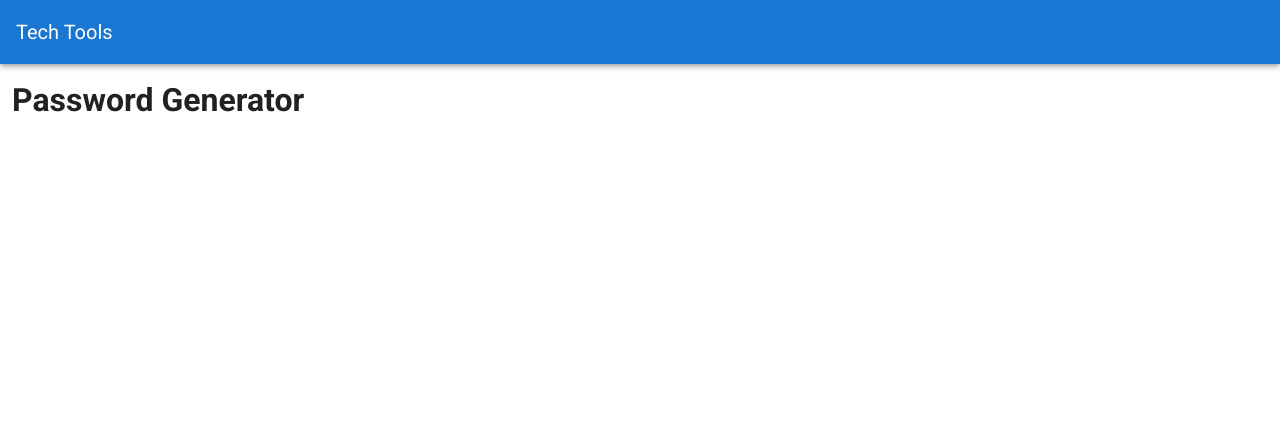
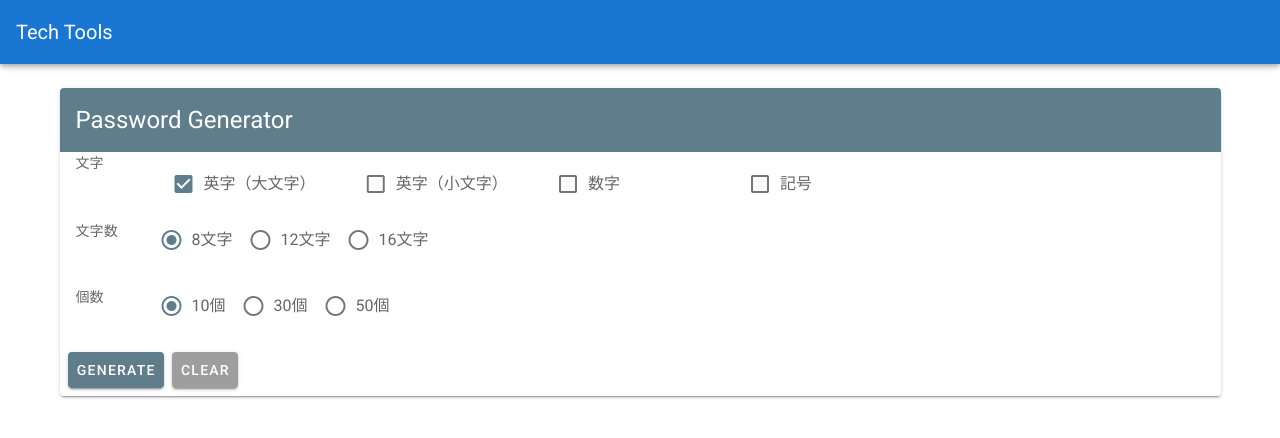
Before and after one commit to yshr10ic/tech-tools, a Vue app in the folder frontend/: page /#/ in a window 1280 px wide. Shown: the top 438 px of the page. Built offline with nearby package versions, Linux system fonts and the light colour scheme.

Commit message:
feat: パスワード生成機能の実装

```diff
--- a/frontend/src/views/PasswordGenerator.vue
+++ b/frontend/src/views/PasswordGenerator.vue
@@ -1,11 +1,199 @@
 <template>
   <div>
-    <h1>Password Generator</h1>
+    <v-container>
+      <v-card>
+        <v-card-title class="headline font-weight-regular blue-grey white--text">
+          Password Generator
+        </v-card-title>
+        <v-card-text>
+          <v-row>
+            <v-col cols="1" sm="1" md="1">
+              文字
+            </v-col>
+            <v-col cols="2" sm="2" md="2">
+              <v-checkbox
+                v-model="upper"
+                label="英字（大文字）"
+                color="blue-grey"
+                hide-details
+              ></v-checkbox>
+            </v-col>
+            <v-col cols="2" sm="2" md="2">
+              <v-checkbox
+                v-model="lower"
+                label="英字（小文字）"
+                color="blue-grey"
+                hide-details
+              ></v-checkbox>
+            </v-col>
+            <v-col cols="2" sm="2" md="2">
+              <v-checkbox
+                v-model="number"
+                label="数字"
+                color="blue-grey"
+                hide-details
+              ></v-checkbox>
+            </v-col>
+            <v-col cols="2" sm="2" md="2">
+              <v-checkbox
+                v-model="symbol"
+                label="記号"
+                color="blue-grey"
+                hide-details
+              ></v-checkbox>
+            </v-col>
+          </v-row>
+          <v-row>
+            <v-col cols="1" sm="1" md="1">
+              文字数
+            </v-col>
+            <v-radio-group v-model="charCount" row>
+              <v-radio
+                label="8文字"
+                color="blue-grey"
+                value="8"
+              ></v-radio>
+              <v-radio
+                label="12文字"
+                color="blue-grey"
+                value="12"
+              ></v-radio>
+              <v-radio
+                label="16文字"
+                color="blue-grey"
+                value="16"
+              ></v-radio>
+            </v-radio-group>
+          </v-row>
+          <v-row>
+            <v-col cols="1" sm="1" md="1">
+              個数
+            </v-col>
+            <v-radio-group v-model="creationNumber" row>
+              <v-radio
+                label="10個"
+                color="blue-grey"
+                value="10"
+              ></v-radio>
+              <v-radio
+                label="30個"
+                color="blue-grey"
+                value="30"
+              ></v-radio>
+              <v-radio
+                label="50個"
+                color="blue-grey"
+                value="50"
+              ></v-radio>
+            </v-radio-group>
+          </v-row>
+        </v-card-text>
+        <v-card-actions>
+          <v-btn color="blue-grey white--text" @click="generate">
+            GENERATE
+          </v-btn>
+          <v-btn color="grey white--text" @click="clear">
+            CLEAR
+          </v-btn>
+        </v-card-actions>
+      </v-card>
+
+      <v-simple-table>
+        <tbody>
+          <tr v-for="password in passwordList" :key="password.item1">
+            <td>{{ password.item1 }}</td>
+            <td>{{ password.item2 }}</td>
+            <td>{{ password.item3 }}</td>
+            <td>{{ password.item4 }}</td>
+            <td>{{ password.item5 }}</td>
+          </tr>
+        </tbody>
+      </v-simple-table>
+    </v-container>
   </div>
 </template>
 
 <script>
 export default {
   name: 'PasswordGenerator',
+
+  data() {
+    return {
+      upper: true,
+      lower: false,
+      number: false,
+      symbol: false,
+
+      charCount: "8",
+      creationNumber: "10",
+
+      uppers: "abcdefghijklmnopqrstuvwxyz".toUpperCase(),
+      lowers: "abcdefghijklmnopqrstuvwxyz",
+      numbers: "0123456789",
+      symbols: "!#$%&@?~^-=_",
+
+      passwordList: [],
+    }
+  },
+
+  methods: {
+    generate() {
+      this.passwordList = []
+
+      let strings = ""
+
+      if (this.upper) {
+        strings += this.uppers
+      }
+
+      if (this.lower) {
+        strings += this.lowers
+      }
+
+      if (this.number) {
+        strings += this.numbers
+      }
+
+      if (this.symbol) {
+        strings += this.symbols
+      }
+
+      const stringsLength = strings.length
+      let passwords = []
+
+      for (let i = 0; i < this.creationNumber; i++) {
+        let password = ""
+
+        for (let j = 0; j < this.charCount; j++) {
+          password += strings.charAt(Math.floor(Math.random() * stringsLength))
+        }
+
+        passwords.push(password)
+      }
+
+      for (let i = 0; i < this.creationNumber / 5; i++) {
+        const passwordObj = {
+          "item1": passwords[i * 5],
+          "item2": passwords[i * 5 + 1],
+          "item3": passwords[i * 5 + 2],
+          "item4": passwords[i * 5 + 3],
+          "item5": passwords[i * 5 + 4],
+        }
+        this.passwordList.push(passwordObj)
+      }
+    },
+
+    clear() {
+      this.upper = true
+      this.lower = false
+      this.number = false
+      this.symbol = false
+
+      this.charCount = "8"
+      this.creationNumber = "10"
+
+      this.passwordList = []
+    }
+  }
 }
 </script>
```
